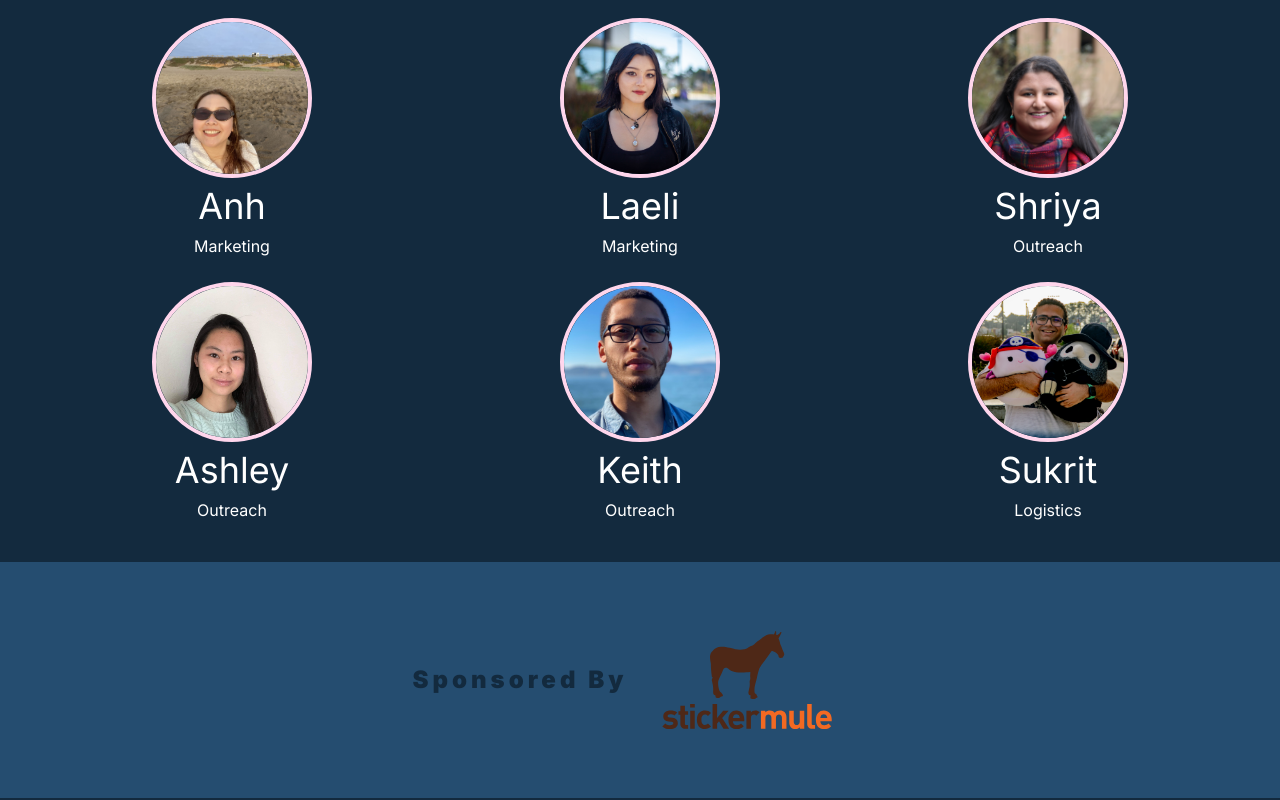
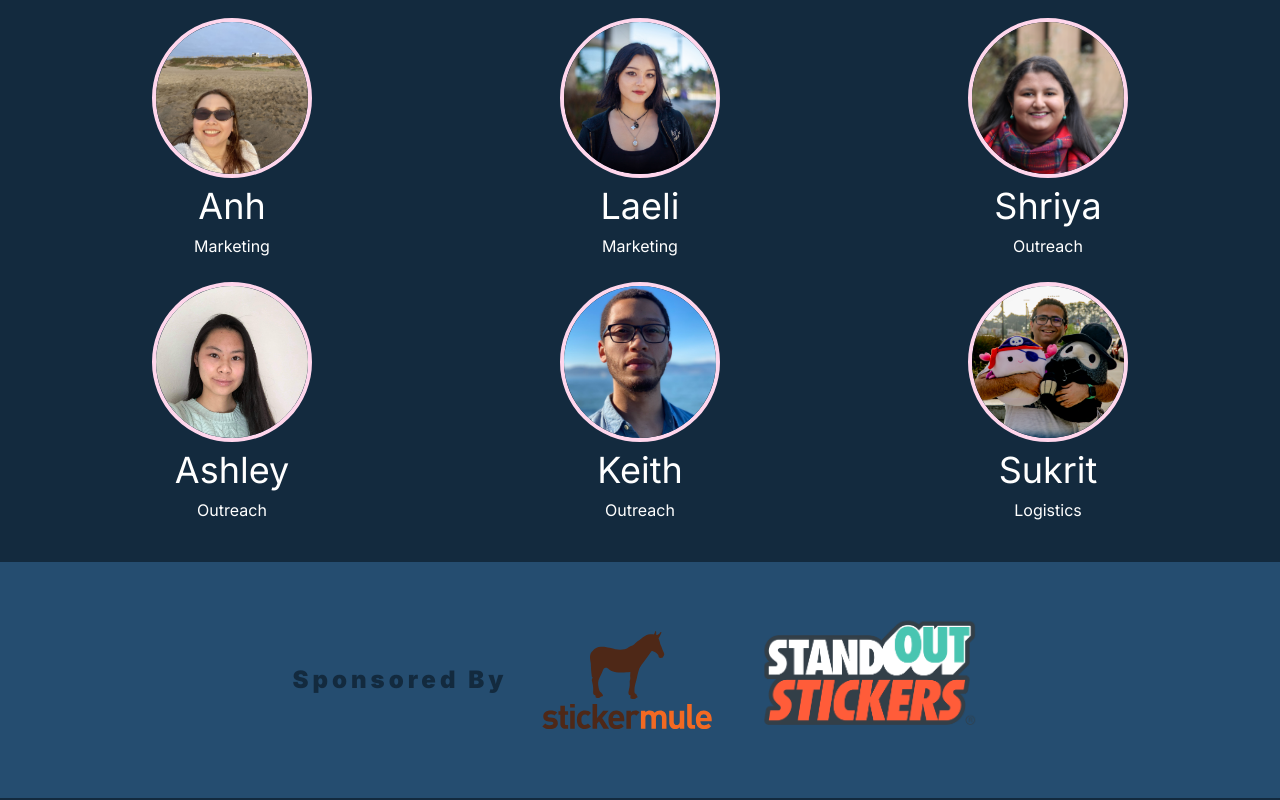
Before and after one commit to SF-Hacks-at-SFSU/SFHacks2024, a Next.js app: page / in a window 1280 px wide. Shown: the part 4303-5103 px from the top of the page. Built offline with nearby package versions, Linux system fonts and the light colour scheme.

Commit message:
stnad out stickers added

```diff
--- a/src/components/footer.jsx
+++ b/src/components/footer.jsx
@@ -8,11 +8,11 @@ export default function Footer() {
       path: "/sponsor-logos/sticker-mule-logo-light-bg-stacked.svg",
       link: "https://mule.to/p5h3",
     },
-    // {
-    //     name: "Los Pollos",
-    //     path: "public/sponsors/Los_Pollos.webp",
-    //     link: "dinosaur"
-    // }
+    {
+        name: "Stand Out Stickers",
+        path: "/sponsor-logos/stand-out-stickers-logo.png",
+        link: "https://www.standoutstickers.com/?utm_campaign=events-league-organizers-fall2023&utm_medium=email&utm_source=customerio-zoho_creator_-_standout_sticker_intro"
+    },
   ];
 
   const sponsorsMap = sponsors.map((x) => (
```
Also changed, not shown: public/sponsor-logos/stand-out-stickers-logo.png (added).
